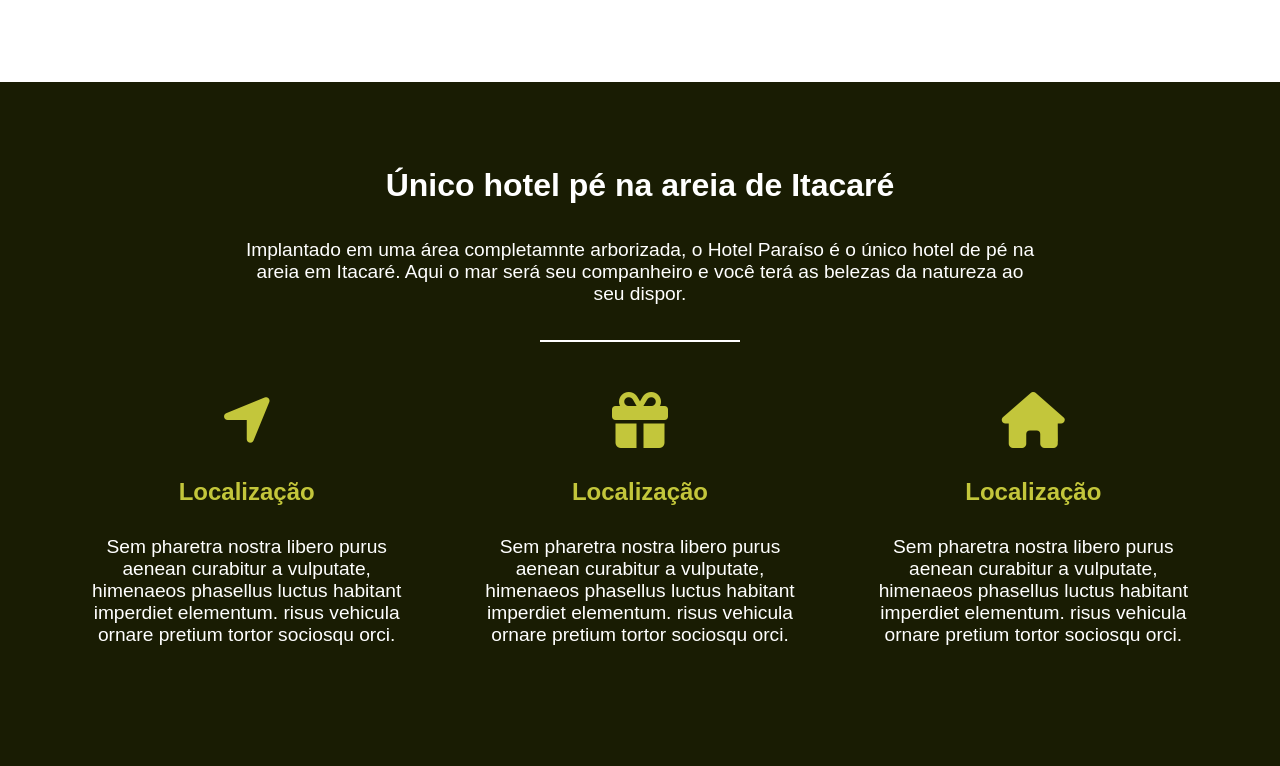
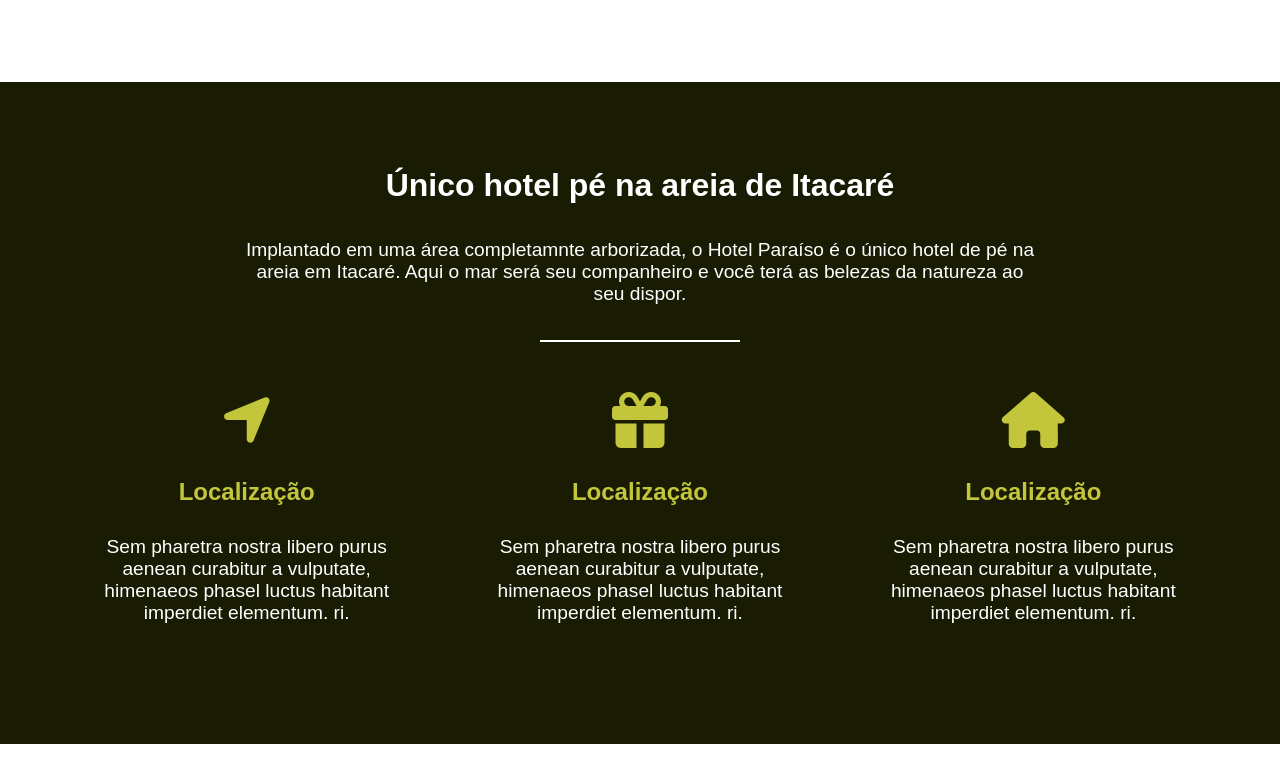
Before and after one commit to ezequielsan/websiteFlexbox, a plain HTML site: page index.html in a window 1280 px wide. Shown: the part 1809-2575 px from the top of the page. After the commit the page ends 2553 px from the top, so only its background shows below. Drawn offline with Linux system fonts and the light colour scheme; a web font is replaced by a local one.

Commit message:
first version

```diff
--- a/index.html
+++ b/index.html
@@ -1,5 +1,6 @@
 <!DOCTYPE html>
 <html>
+
 <head>
 
     <meta charset="utf-8">
@@ -8,9 +9,10 @@
     <link rel="preconnect" href="https://fonts.gstatic.com">
     <link href="https://fonts.googleapis.com/css2?family=Metrophobic&display=swap" rel="stylesheet">
     <title> Hotel Paraíso - Flexbox</title>
-        <link rel="sortcut icon" href="logo.png" type="image/png" width=" 300px"/>;
-        <link rel="stylesheet" href="./css/style.css">
+    <link rel="sortcut icon" href="icon.png" type="image/png" width=" 300px" />;
+    <link rel="stylesheet" href="style.css">
 </head>
+
 <body>
     <header>
         <img src="img/logo.png" alt="">
@@ -55,25 +57,22 @@
                 <i class="fas fa-location-arrow"></i>
                 <h4>Localização</h4>
                 <p> Sem pharetra nostra libero purus aenean
-                        curabitur a vulputate, himenaeos phasellus
-                        luctus habitant imperdiet elementum. risus
-                        vehicula ornare pretium tortor sociosqu orci. </p>
+                    curabitur a vulputate, himenaeos phasel
+                    luctus habitant imperdiet elementum. ri.</p>
             </li>
             <li>
                 <i class="fas fa-gift"></i>
                 <h4>Localização</h4>
                 <p> Sem pharetra nostra libero purus aenean
-                        curabitur a vulputate, himenaeos phasellus
-                        luctus habitant imperdiet elementum. risus
-                        vehicula ornare pretium tortor sociosqu orci. </p>
+                    curabitur a vulputate, himenaeos phasel
+                    luctus habitant imperdiet elementum. ri. </p>
             </li>
             <li>
                 <i class="fas fa-home"></i>
                 <h4>Localização</h4>
                 <p> Sem pharetra nostra libero purus aenean
-                        curabitur a vulputate, himenaeos phasellus
-                        luctus habitant imperdiet elementum. risus
-                        vehicula ornare pretium tortor sociosqu orci. </p>
+                    curabitur a vulputate, himenaeos phasel
+                    luctus habitant imperdiet elementum. ri. </p>
             </li>
         </ul>
 
--- a/css/style.css
+++ b/style.css
@@ -6,20 +6,24 @@
     box-sizing: border-box;
     font-family: 'Metrophobic', sans-serif;
 }
-ul, nav {
+
+ul,
+nav {
     list-style: none;
 }
+
 a {
     text-decoration: none;
     cursor: pointer;
     opacity: 0.7;
 }
+
 a:hover {
     opacity: 1;
 }
 
 /* HEADER*/
-header{
+header {
     background-color: #fff;
     width: 100%;
     position: absolute;
@@ -27,32 +31,41 @@
     left: 0;
     display: flex;
     justify-content: space-between;
-    align-items: center;/* alinhamento vertical*/
+    align-items: center;
+    /* alinhamento vertical*/
     padding: 10px 40px;
 }
+
 header img {
     width: 250px;
 }
-header nav{
+
+header nav {
     display: flex;
 }
+
 header li {
     margin: 0 15px;
 }
+
 header li a {
     color: #191c03;
     text-transform: uppercase;
 }
+
 header li:first-child {
     margin-left: 0;
 }
+
 header li:last-child {
     margin-right: 0;
 }
+
 @media (max-width: 700px) {
     header {
         flex-direction: column;
     }
+
     header img {
         margin-bottom: 15px;
 
@@ -61,24 +74,29 @@
 
 /*HERO*/
 .hero {
-    background-image: url(../img/hero.jpg);
+    background-image: url(./img/hero.jpg);
     background-size: cover;
     min-height: 100vh;
     color: #fff;
     display: flex;
-    justify-content: center; /*alinha horizontalmente*/
-    align-items: center; /*alinha verticalmente*/
+    justify-content: center;
+    /*alinha horizontalmente*/
+    align-items: center;
+    /*alinha verticalmente*/
     flex-direction: column;
     text-align: center;
 }
+
 .hero h1 {
     font-size: 3.2rem;
-    margin-bottom: 10px ;
+    margin-bottom: 10px;
 }
+
 .hero h3 {
     font-size: 2rem;
     margin-bottom: 20px;
 }
+
 .btn {
     background-color: #fff;
     border-radius: 4px;
@@ -86,13 +104,16 @@
     padding: 20px 50px;
     text-transform: uppercase;
 }
+
 @media (max-width: 700px) {
     .hero h1 {
         font-size: 2.25rem;
     }
+
     .hero h3 {
         font-size: 1.25rem;
     }
+
     .btn {
         padding: 15px 40px;
     }
@@ -105,18 +126,21 @@
     align-items: center;
     padding: 85px 50px;
 }
+
 .conheca-hotel h3 {
     font-size: 2rem;
     margin-bottom: 35px;
-    color:  #191c03;
+    color: #191c03;
 }
+
 .conheca-hotel p {
     max-width: 800px;
     margin-bottom: 35px;
-    color:  #191c03;
+    color: #191c03;
     text-align: center;
     font-size: 1.2rem;
 }
+
 .conheca-hotel hr {
     width: 200px;
     height: 2px;
@@ -130,6 +154,7 @@
     display: flex;
     flex-wrap: wrap;
 }
+
 .conheca-hotel .grid li {
     height: 350px;
     padding: 20px;
@@ -138,14 +163,21 @@
     background-size: cover;
     background-position: center;
 }
+
 .small {
-    flex-basis: 40%; /* Indica o tamanho inicial do flex item antes da distribuição do espaço restante. */
+    flex-basis: 40%;
+    /* Indica o tamanho inicial do flex item antes da distribuição do espaço restante. */
 }
+
 .large {
-    flex-basis: 60%; /* Indica o tamanho inicial do flex item antes da distribuição do espaço restante. */
+    flex-basis: 60%;
+    /* Indica o tamanho inicial do flex item antes da distribuição do espaço restante. */
 }
-@media (max-width: 800px){
-    .small, .large {
+
+@media (max-width: 800px) {
+
+    .small,
+    .large {
         flex-basis: 100%;
     }
 }
@@ -154,15 +186,18 @@
 .caracteristicas {
     display: flex;
     flex-direction: column;
-    align-items: center; /*alinha os itens horizontalmente*/
+    align-items: center;
+    /*alinha os itens horizontalmente*/
     padding: 85px 50px;
     background-color: #191c03;
 }
+
 .caracteristicas h3 {
     font-size: 2rem;
     margin-bottom: 35px;
     color: #fff;
 }
+
 .caracteristicas p {
     max-width: 800px;
     font-size: 1.2rem;
@@ -170,6 +205,7 @@
     color: #fff;
     text-align: center;
 }
+
 .caracteristicas hr {
     width: 200px;
     height: 2px;
@@ -177,46 +213,56 @@
     margin-bottom: 50px;
     background-color: #fff;
 }
+
 .caracteristicas .grid {
     display: flex;
     width: 100%;
 }
+
 .caracteristicas .grid li {
     padding: 0px 30px;
     text-align: center;
 }
+
 .caracteristicas .grid li i {
     color: #c3c63b;
     font-size: 3.5rem;
     margin-bottom: 30px;
 }
+
 .caracteristicas .grid li i:hover {
-    color:#fff;
+    color: #fff;
     transition: 0.5s;
     cursor: pointer;
 }
+
 .caracteristicas .grid h4 {
     font-size: 1.5rem;
     color: #c3c63b;
     margin-bottom: 30px;
 
 }
+
 .caracteristicas .grid h4:hover {
-    color:#fff;
+    color: #fff;
     transition: 0.5s;
     cursor: pointer;
 
 }
+
 .caracteristicas .grid li p {
     color: #fff;
 }
+
 @media (max-width: 850px) {
     .caracteristicas .grid {
         flex-direction: column;
     }
+
     .caracteristicas .grid li p {
         text-align: justify;
     }
+
     .caracteristicas p {
         text-align: justify;
 
```
Also changed, not shown: icon.png (renamed from logo.png), 2 other files. Lines whose indentation alone changed are shown as unchanged.
